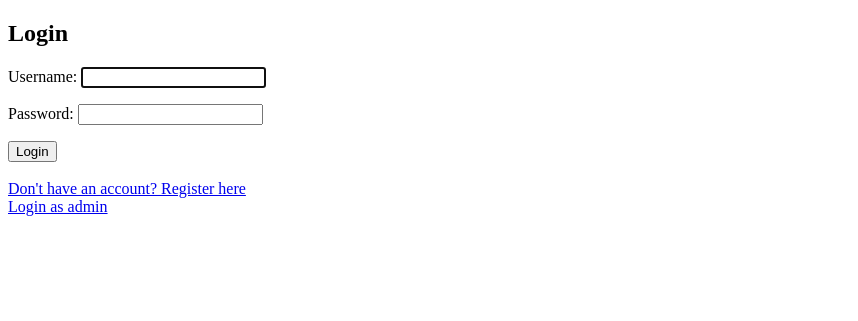
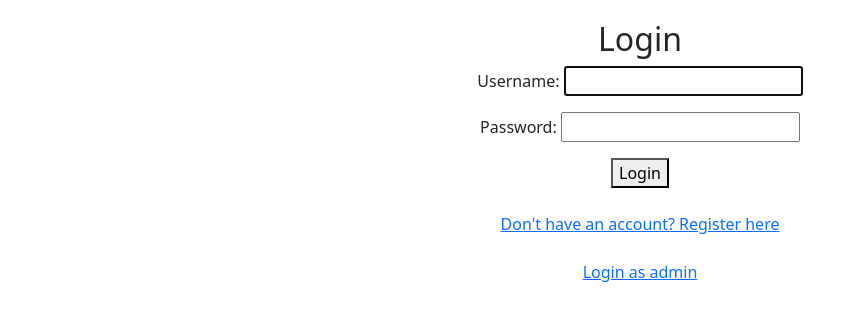
Before and after one commit to SarriM02/PPM_Project_2, a Django app: page / in a window 1280 px wide. Shown: the top 321 px of the page, without its empty margins (0-858 px from the left). Run offline with Django 5.2, Linux system fonts and the light colour scheme; some libraries are stand-ins or nearby versions.

Commit message:
Graphics Upgrade

```diff
--- a/PPM_App/templates/Login.html
+++ b/PPM_App/templates/Login.html
@@ -2,6 +2,9 @@
 <html>
 <head>
     <title>Login</title>
+    {% load static %}
+    <link rel="stylesheet" href="{% static 'node_modules/bootstrap/dist/css/bootstrap.min.css' %}">
+    <link rel="stylesheet" type="text/css" href="{% static 'Login_CSS.css' %}">
 </head>
 <body>
 <h2>Login</h2>
--- a/PPM_App/templates/Register.html
+++ b/PPM_App/templates/Register.html
@@ -2,6 +2,9 @@
 <html>
 <head>
     <title>Register</title>
+    {% load static %}
+    <link rel="stylesheet" type="text/css" href="{% static 'Login_CSS.css' %}">
+    <link rel="stylesheet" href="{% static 'node_modules/bootstrap/dist/css/bootstrap.min.css' %}">
 </head>
 <body>
 <h2>Register</h2>
--- a/PPM_Project/settings.py
+++ b/PPM_Project/settings.py
@@ -117,8 +117,8 @@
 # Static files (CSS, JavaScript, Images)
 # https://docs.djangoproject.com/en/5.0/howto/static-files/
 
-STATIC_URL = 'static/'
-STATICFILES_DIRS = [BASE_DIR / 'node_modules']
+STATIC_URL = '/static/'
+STATICFILES_DIRS = [BASE_DIR / 'static']
 # Default primary key field type
 # https://docs.djangoproject.com/en/5.0/ref/settings/#default-auto-field
 
--- /dev/null
+++ b/static/Login_CSS.css
@@ -0,0 +1,51 @@
+body {
+    display: flex;
+    flex-direction: column;
+    align-items: center;
+    justify-content: flex-start;
+    height: auto;
+    text-align: center;
+    padding: 20px;
+}
+
+form {
+    display: flex;
+    flex-direction: column;
+    align-items: center;
+    margin: auto;
+}
+
+.login-container, .register-container {
+    display: flex;
+    justify-content: center;
+    align-items: flex-start;
+    height: auto;
+    background-color: #f0f0f0;
+}
+
+.login-form, .register-form {
+    width: 300px;
+    padding: 30px;
+    border: 1px solid #ddd;
+    border-radius: 5px;
+    box-shadow: 0px 0px 10px rgba(0,0,0,0.1);
+    background-color: #fff;
+}
+
+.login-form input, .register-form input {
+    width: 100%;
+    padding: 10px;
+    margin-bottom: 10px;
+    border: 1px solid #ddd;
+    border-radius: 3px;
+}
+
+.login-form button, .register-form button {
+    width: 100%;
+    padding: 10px;
+    border: none;
+    border-radius: 3px;
+    background-color: #007BFF;
+    color: #fff;
+    cursor: pointer;
+}
```
Also changed, not shown: PPM_App/templates/Dashboard.html (+7 -7 lines), static/Dashboard_CSS.css (renamed from PPM_App/static/Main_CSS.css, +24 -2 lines), db.sqlite3.
